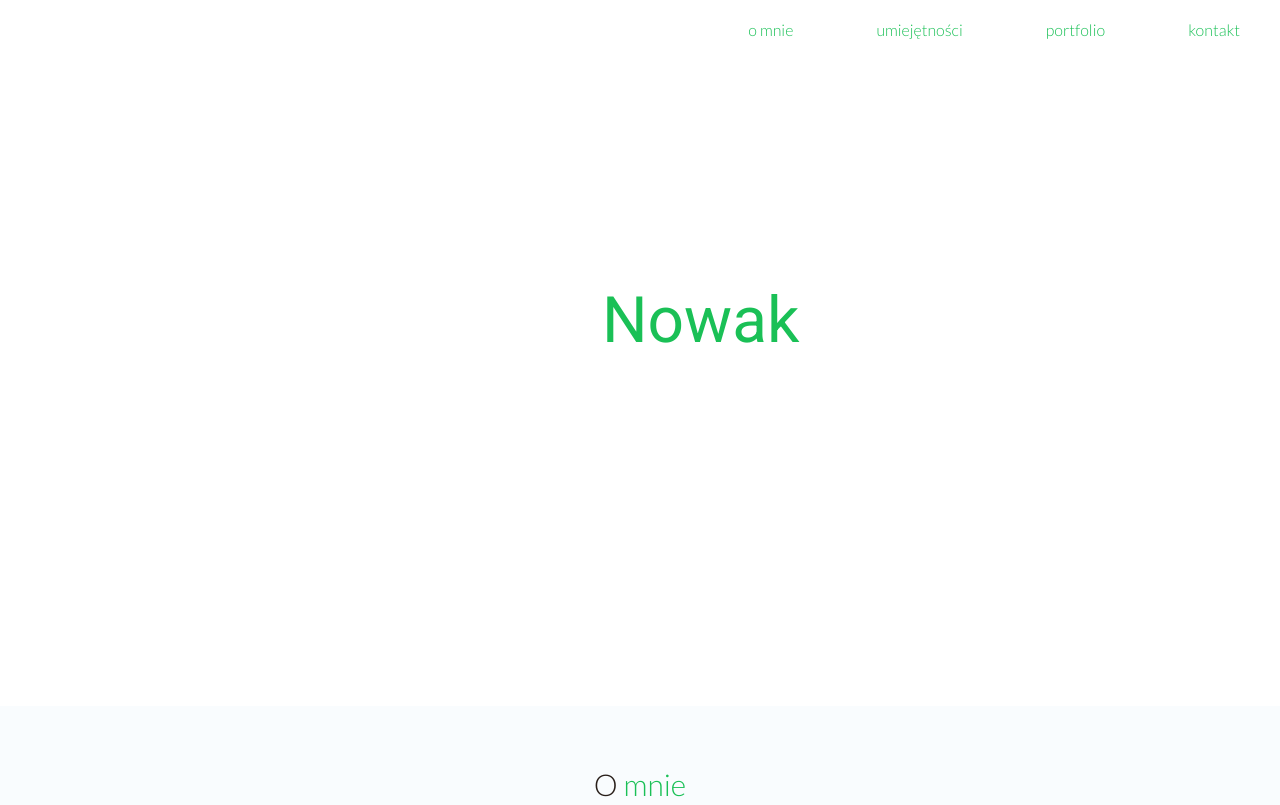
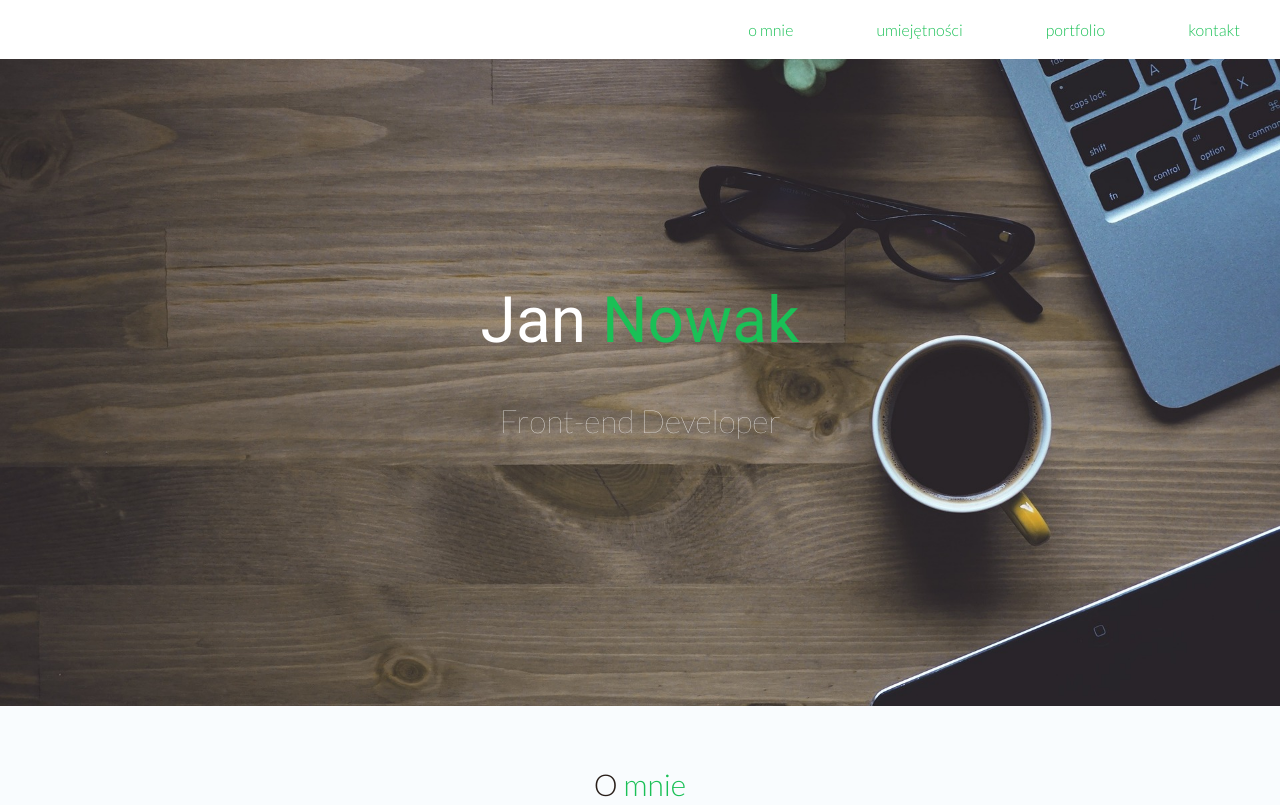
Before and after one commit to makenzen/portfolio, a plain HTML site: page index.html in a window 1280 px wide. Shown: the top 805 px of the page. Drawn offline with Linux system fonts and the light colour scheme; the site is published under a folder, as on GitHub Pages, so addresses that start at the root find nothing.

```diff
--- a/css/style.css
+++ b/css/style.css
@@ -66,7 +66,7 @@
 #main-header {
     background-size: cover;
 /* cover, aby obrazek dopasowywał się do tekstu i skalował przy rozsuwaniu okna */
-    background-image: url("/img/header-background.jpg");
+    background-image: url("../img/header-background.jpg");
     background-repeat: no-repeat;
     background-position: center;
     color: #fff;
```
